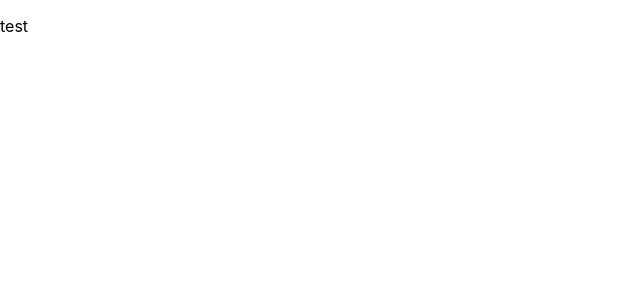
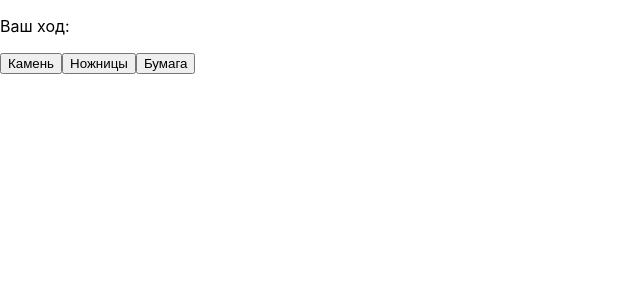
Before and after one commit to EkaterinaGanshina/rock-paper-scissors, a React (Create React App) app: page / in a window 1280 px wide. Shown: the top 300 px of the page, without its empty margins (0-640 px from the left). Built offline with nearby package versions, Linux system fonts and the light colour scheme.

Commit message:
Add basic game logic

```diff
--- a/src/app/app.tsx
+++ b/src/app/app.tsx
@@ -1,7 +1,8 @@
 import * as React from 'react';
+import { Board } from "../board/board";
 
 export default function App() {
   return (
-    <p>test</p>
-  )
+    <Board />
+  );
 }
--- /dev/null
+++ b/src/board/board.tsx
@@ -0,0 +1,53 @@
+import * as React from 'react';
+import { IValue, Values, GameValues, GameOutcomes } from '../constants';
+import { GameButton } from '../gameButton/gameButton';
+
+export const Board = () => {
+  const [playerChoice, makeChoice] = React.useState<IValue | null>(null);
+  const computerChoice: IValue = getComputerTurn();
+  const outcome: string = playerChoice ? determineOutcome(playerChoice.value, computerChoice.value) : '';
+
+  return (
+    <div>
+      {!playerChoice && (
+        <React.Fragment>
+          <p>Ваш ход:</p>
+
+          <GameButton text={GameValues[0].name} handleClick={() => makeChoice(GameValues[0])}/>
+          <GameButton text={GameValues[2].name} handleClick={() => makeChoice(GameValues[2])}/>
+          <GameButton text={GameValues[1].name} handleClick={() => makeChoice(GameValues[1])}/>
+        </React.Fragment>
+      )}
+
+      {playerChoice && (
+        <React.Fragment>
+          <p>Ваш выбор: <strong>{playerChoice.name}</strong></p>
+          <p>Выбор компьютера: <strong>{computerChoice.name}</strong></p>
+          <p>Результат: {outcome}</p>
+        </React.Fragment>
+      )}
+    </div>
+  );
+};
+
+function getComputerTurn(): IValue {
+  const turn: number = Math.floor(Math.random() * 3) + 1;
+  return GameValues[turn];
+}
+
+function determineOutcome(player: Values, computer: Values): string {
+  if (player === computer) {
+    return GameOutcomes.draw;
+  }
+
+  switch (player) {
+    case Values.Rock:
+      return computer === Values.Paper ? GameOutcomes.computerWon : GameOutcomes.playerWon;
+    case Values.Paper:
+      return computer === Values.Rock ? GameOutcomes.playerWon : GameOutcomes.computerWon;
+    case Values.Scissors:
+      return computer === Values.Rock ? GameOutcomes.computerWon : GameOutcomes.playerWon;
+    default:
+      return GameOutcomes.draw;
+  }
+}
--- /dev/null
+++ b/src/constants.ts
@@ -0,0 +1,32 @@
+export enum Values {
+  Rock,
+  Paper,
+  Scissors,
+}
+
+export interface IValue {
+  value: Values;
+  name: string;
+}
+
+export const GameValues: IValue[] = [
+  {
+    value: Values.Rock,
+    name: 'Камень',
+  },
+  {
+    value: Values.Paper,
+    name: 'Бумага',
+  },
+  {
+    value: Values.Scissors,
+    name: 'Ножницы',
+  },
+];
+
+export const GameOutcomes = {
+  initial: '',
+  draw: 'Ничья',
+  computerWon: 'Компьютер выиграл :(',
+  playerWon: 'Вы выиграли!',
+};
--- /dev/null
+++ b/src/gameButton/gameButton.tsx
@@ -0,0 +1,15 @@
+import * as React from 'react';
+
+interface IProps {
+  text: string,
+  handleClick(): void;
+}
+
+export const GameButton = (props: IProps) => (
+  <button
+    type="button"
+    onClick={props.handleClick}
+  >
+    {props.text}
+  </button>
+);
```
